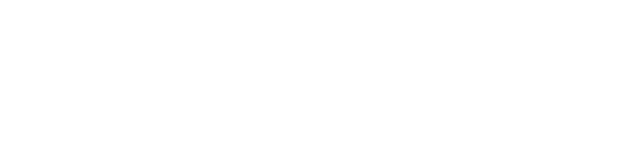
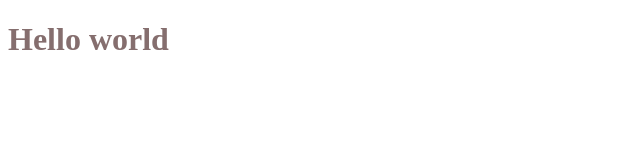
Before and after one commit to stanlettee/movie-app, a website built with Parcel: page src/index.html in a window 1280 px wide. Shown: the whole page, without its empty margins (0-640 px from the left). Built offline with nearby package versions, Linux system fonts and the light colour scheme.

Commit message:
movie app html and css

```diff
--- a/src/index.html
+++ b/src/index.html
@@ -7,7 +7,7 @@
     <link rel="stylesheet" href="./styles/style.css">
 </head>
 <body>
-
+    <h1>Hello world</h1>
     <script type="module" src="./script.js"></script>
 </body>
 </html>
--- a/src/styles/style.css
+++ b/src/styles/style.css
@@ -0,0 +1,4 @@
+h1 {
+    font-family: 'Times New Roman', Times, serif;
+    color: rgb(133, 110, 110)
+}
```
